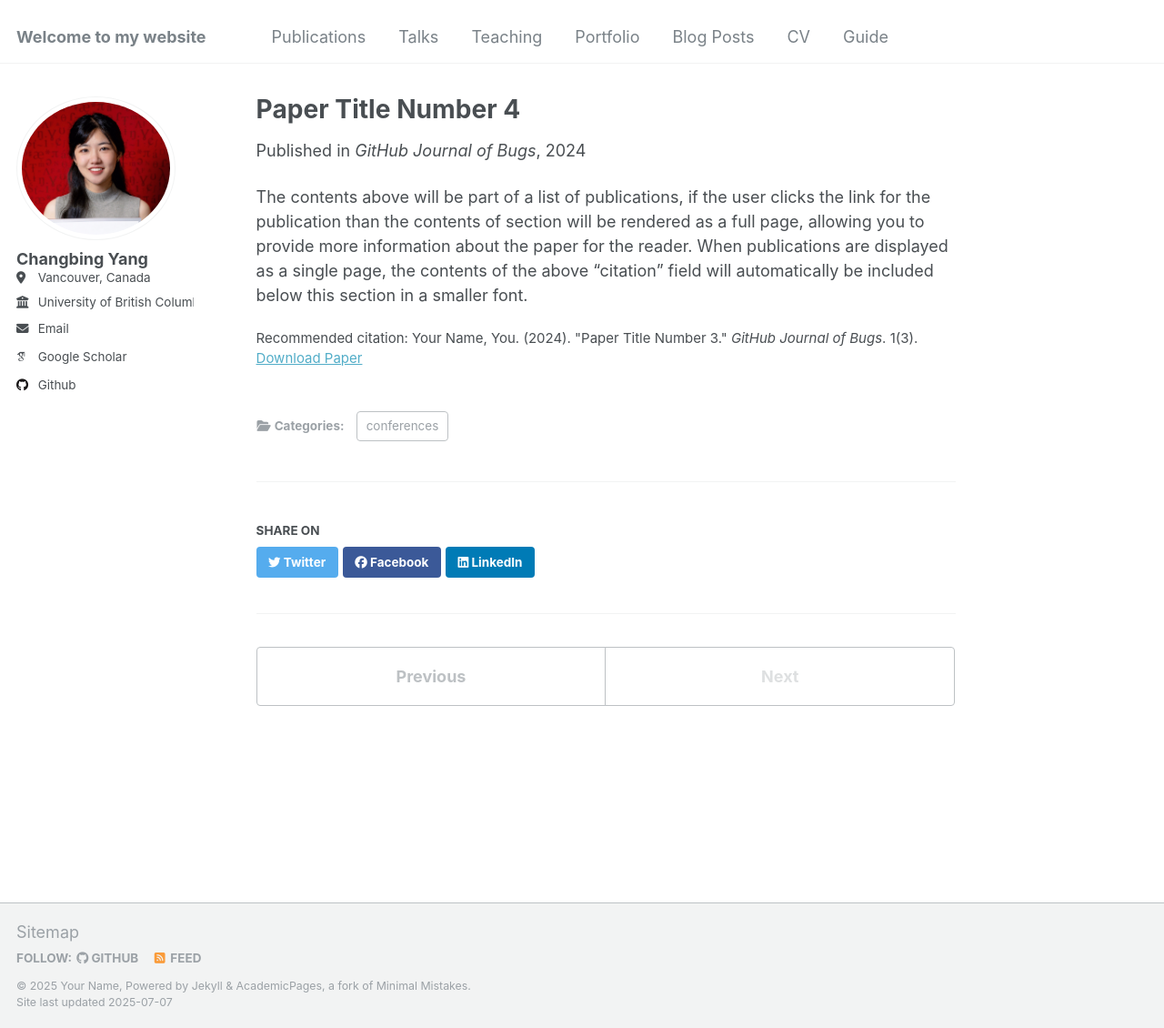
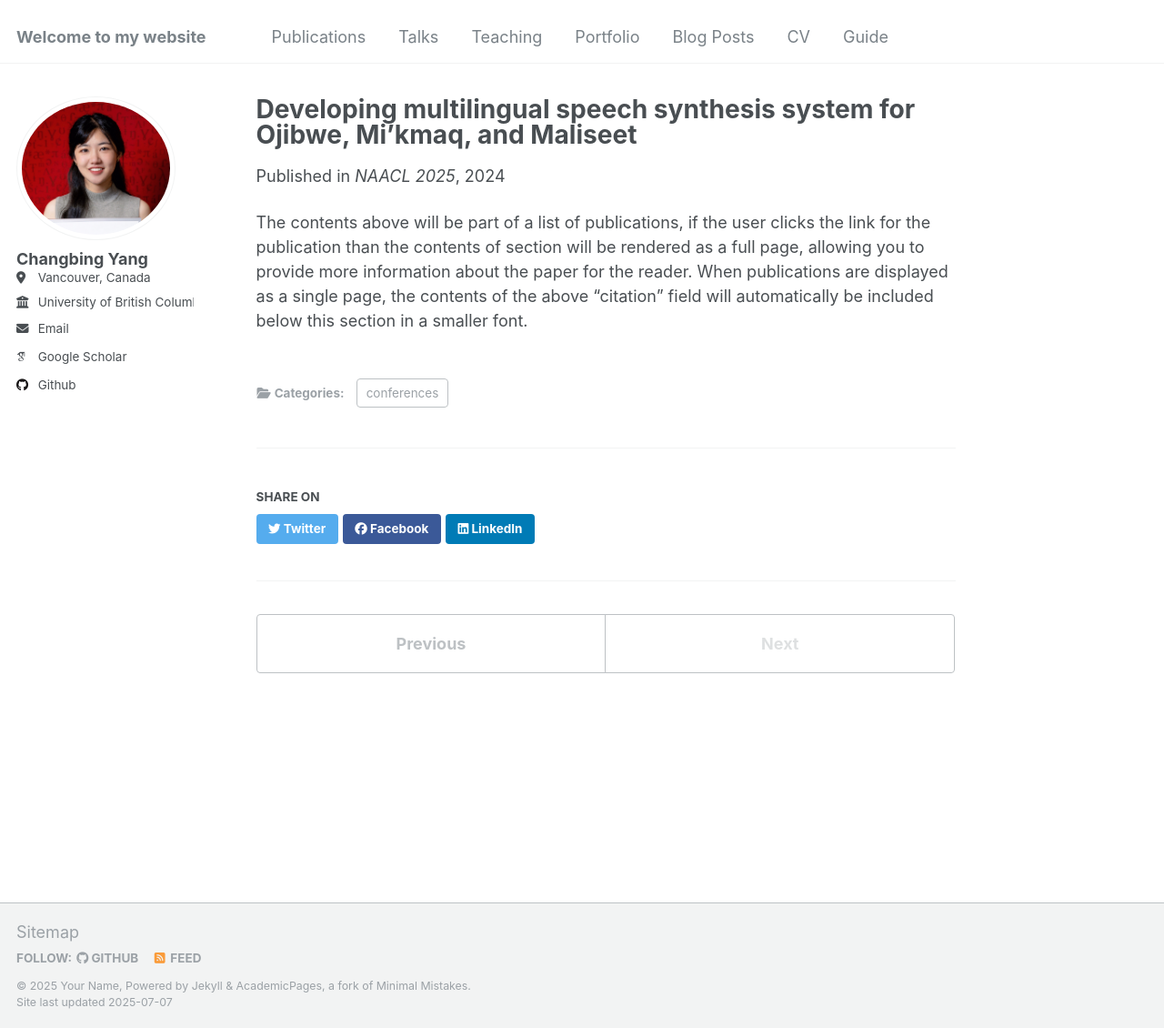
Before and after one commit to changbingY/changbingY.github.io, a Jekyll site: the page built from _publications/2024-02-17-paper-title-number-4.md, in a window 1280 px wide and 1130 px high. Shown: the whole window at 91% size. Built offline with Jekyll 4.4.1, drawn with Linux system fonts in a browser that asks for light colours; some web fonts are replaced.

Commit message:
Update 2024-02-17-paper-title-number-4.md

```diff
--- a/_publications/2024-02-17-paper-title-number-4.md
+++ b/_publications/2024-02-17-paper-title-number-4.md
@@ -1,13 +1,10 @@
 ---
-title: "Paper Title Number 4"
+title: "Developing multilingual speech synthesis system for Ojibwe, Mi'kmaq, and Maliseet"
 collection: publications
 category: conferences
-permalink: /publication/2024-02-17-paper-title-number-4
 excerpt: 'This paper is about fixing template issue #693.'
-date: 2024-02-17
-venue: 'GitHub Journal of Bugs'
-paperurl: 'http://academicpages.github.io/files/paper3.pdf'
-citation: 'Your Name, You. (2024). &quot;Paper Title Number 3.&quot; <i>GitHub Journal of Bugs</i>. 1(3).'
+venue: 'NAACL 2025'
+paperurl: 'https://aclanthology.org/2025.naacl-short.69.pdf'
 ---
 
 The contents above will be part of a list of publications, if the user clicks the link for the publication than the contents of section will be rendered as a full page, allowing you to provide more information about the paper for the reader. When publications are displayed as a single page, the contents of the above "citation" field will automatically be included below this section in a smaller font.
```
